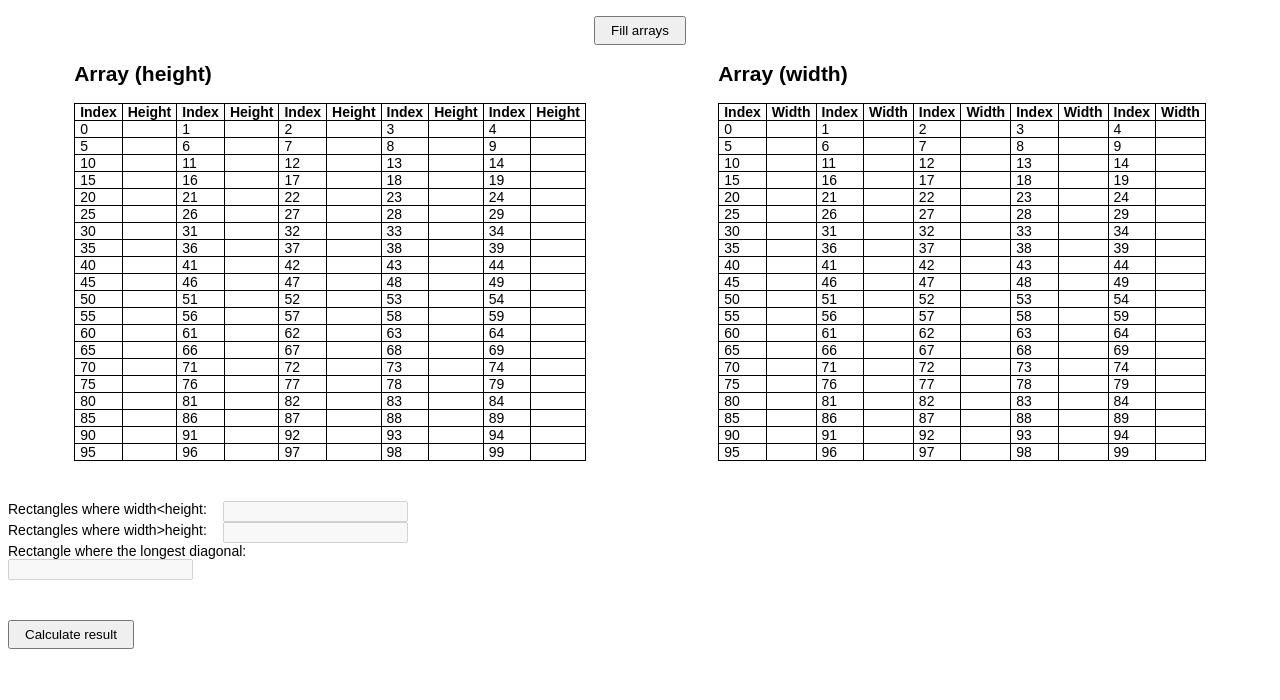
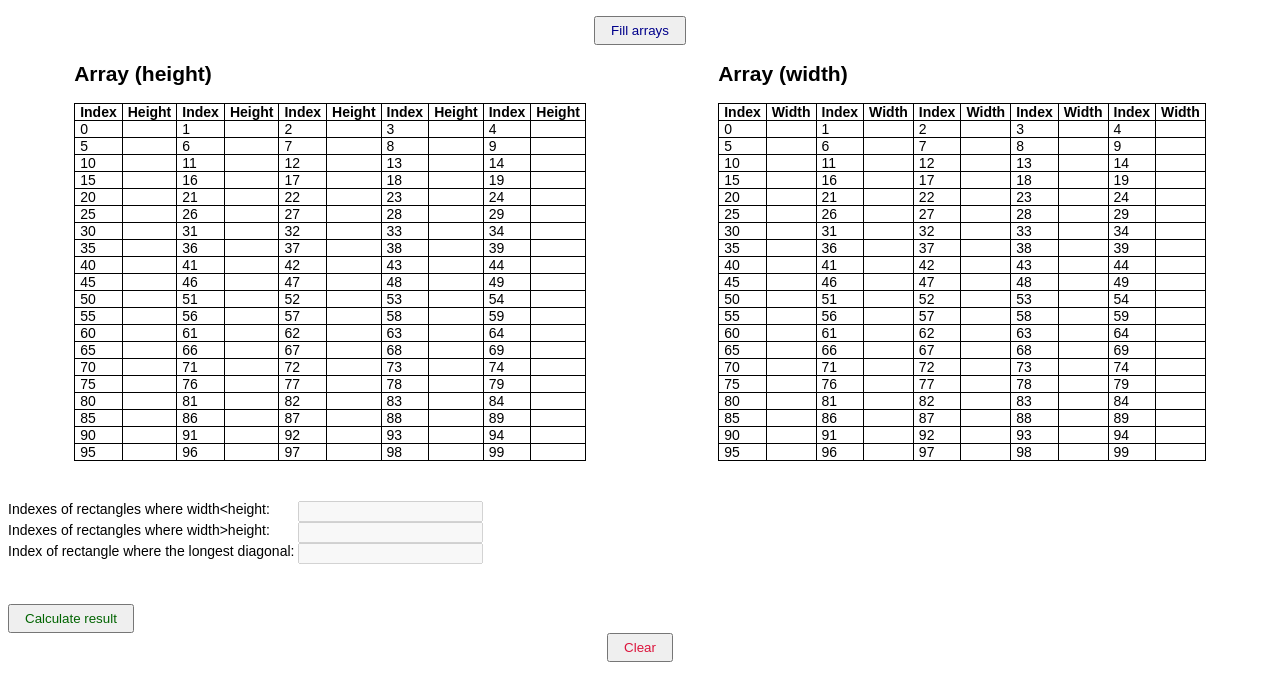
Before and after one commit to DmitriyKondaurov/taskDebet, a plain HTML site: page index.html in a window 1280 px wide. Shown: the part 54-754 px from the top of the page. Drawn offline with Linux system fonts and the light colour scheme.

Commit message:
add clear button

```diff
--- a/index.html
+++ b/index.html
@@ -61,20 +61,23 @@
         </div>
         <div class="main__result">
             <div class="main__input-box">
-                <label for="width<height">Rectangles where width&lt;height:</label>
+                <label for="width<height">Indexes of rectangles where width&lt;height:</label>
                 <input id="width<height" type="text" name="height" value="" data-height disabled>
             </div>
             <div class="main__input-box">
-                <label for="width>height">Rectangles where width&gt;height:</label>
+                <label for="width>height">Indexes of rectangles where width&gt;height:</label>
                 <input id="width>height" type="text" name="width" value="" data-width disabled>
             </div>
             <div class="main__input-box">
-                <label for="diagonal">Rectangle where the longest diagonal:</label>
+                <label for="diagonal">Index of rectangle where the longest diagonal:</label>
                 <input id="diagonal" type="number" name="diagonal" value="" data-diagonal disabled>
             </div>
         </div>
         <div class="main__run-btn">
             <button type="button" class="button" data-run-btn>Calculate result</button>
+        </div>
+        <div class="main__clear-btn">
+            <button type="button" class="button" data-clear-btn>Clear</button>
         </div>
     </main>
 </div>
--- a/main.js
+++ b/main.js
@@ -1,8 +1,10 @@
+const clearButton = document.querySelector('[data-clear-btn]');
 const fillButton = document.querySelector('[data-fill-btn]');
 const runButton = document.querySelector('[data-run-btn]');
 const widthTableEl = document.querySelector('[data-table-width]');
 const heightTableEl = document.querySelector('[data-table-height]');
 let rectanglesList = [];
+
 
 const addTableEl = (rowNumber, table) => {
   const newTrEl = document.createElement('tr');
@@ -47,3 +49,7 @@ const fillHtmlTables = (index) => {
 buildTables();
 
 fillButton.addEventListener('click', fillArrays);
+
+clearButton.addEventListener('click', () => {
+  document.location.reload();
+})
--- a/style.css
+++ b/style.css
@@ -40,15 +40,35 @@ th, td {
   flex-flow: column;
 }
 
-.main__fill-btn {
+.main__fill-btn, .main__clear-btn {
   align-self: center;
 }
 
+
+.main__fill-btn button {
+  color: darkblue;
+}
+
+.main__clear-btn button {
+  color: crimson;
+}
+
+.main__run-btn button {
+  color: darkgreen;
+}
+
 .main__input-box{
-  width: 400px;
   display: flex;
-  justify-content: space-between;
+  justify-content: flex-start;
   flex-wrap: wrap;
+}
+
+.main__input-box input {
+  /*width: 70px;*/
+}
+
+.main__input-box label {
+  width: 290px;
 }
 
 .button {
```
